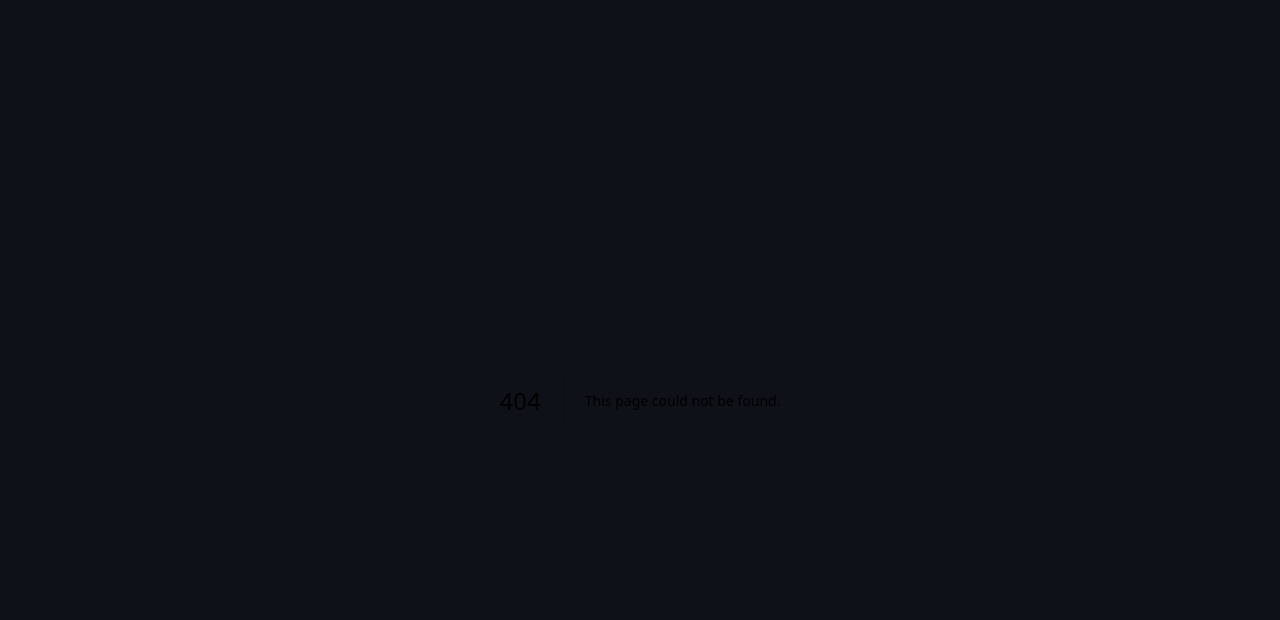
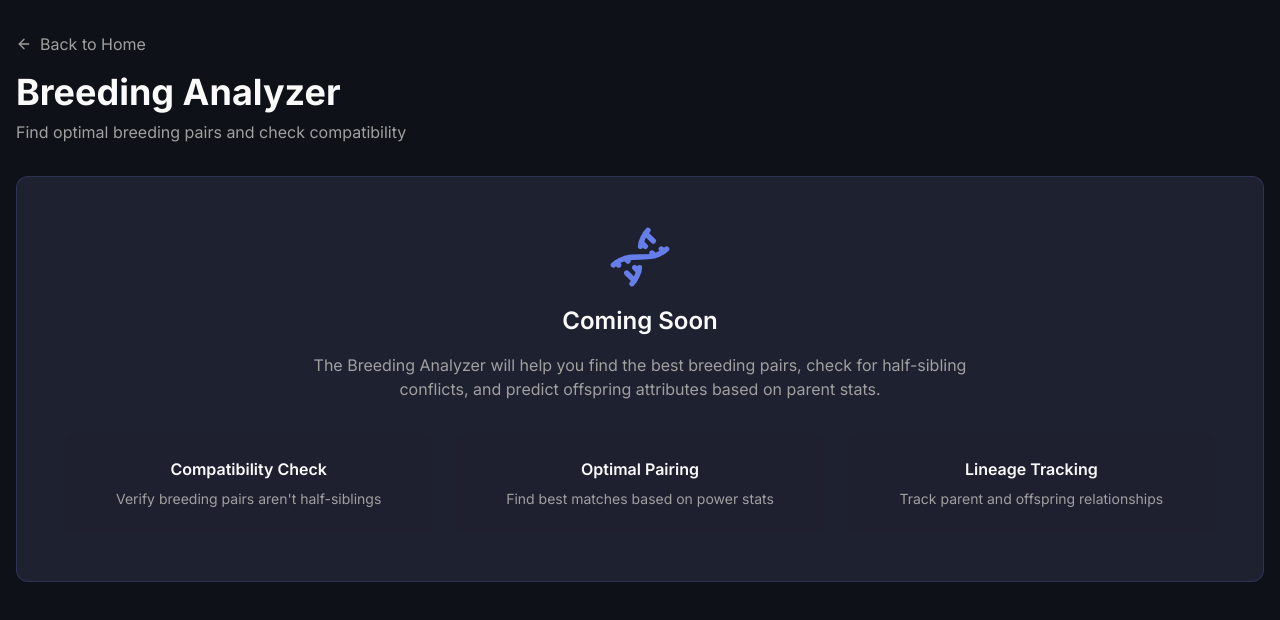
Before and after one commit to tobyj19/DNA-Analytics, a Next.js app: page /breeding-analyzer in a window 1280 px wide. Before the commit this address had no page. Shown: the top 620 px of the page. Built offline with nearby package versions, Linux system fonts and the light colour scheme.

Commit message:
Create page.tsx

```diff
--- /dev/null
+++ b/app/breeding-analyzer/page.tsx
@@ -0,0 +1,54 @@
+"use client";
+
+import Link from "next/link";
+import { ArrowLeft, Dna } from "lucide-react";
+
+export default function BreedingAnalyzer() {
+  return (
+    <div className="min-h-screen bg-background">
+      <div className="container mx-auto px-4 py-8 max-w-7xl">
+        <div className="mb-8">
+          <Link href="/" className="inline-flex items-center text-muted-foreground hover:text-foreground mb-4 transition-colors">
+            <ArrowLeft className="w-4 h-4 mr-2" />
+            Back to Home
+          </Link>
+
+          <h1 className="text-4xl font-bold mb-2">Breeding Analyzer</h1>
+          <p className="text-muted-foreground">Find optimal breeding pairs and check compatibility</p>
+        </div>
+
+        <div className="bg-card border border-border rounded-xl p-12 text-center">
+          <Dna className="w-16 h-16 text-primary mx-auto mb-4" />
+          <h2 className="text-2xl font-semibold mb-4">Coming Soon</h2>
+          <p className="text-muted-foreground max-w-2xl mx-auto mb-6">
+            The Breeding Analyzer will help you find the best breeding pairs, check for half-sibling conflicts,
+            and predict offspring attributes based on parent stats.
+          </p>
+
+          <div className="grid grid-cols-1 md:grid-cols-3 gap-6 mt-8">
+            <div className="p-6 bg-muted/50 rounded-lg">
+              <h3 className="font-semibold mb-2">Compatibility Check</h3>
+              <p className="text-sm text-muted-foreground">
+                Verify breeding pairs aren't half-siblings
+              </p>
+            </div>
+
+            <div className="p-6 bg-muted/50 rounded-lg">
+              <h3 className="font-semibold mb-2">Optimal Pairing</h3>
+              <p className="text-sm text-muted-foreground">
+                Find best matches based on power stats
+              </p>
+            </div>
+
+            <div className="p-6 bg-muted/50 rounded-lg">
+              <h3 className="font-semibold mb-2">Lineage Tracking</h3>
+              <p className="text-sm text-muted-foreground">
+                Track parent and offspring relationships
+              </p>
+            </div>
+          </div>
+        </div>
+      </div>
+    </div>
+  );
+}
```
